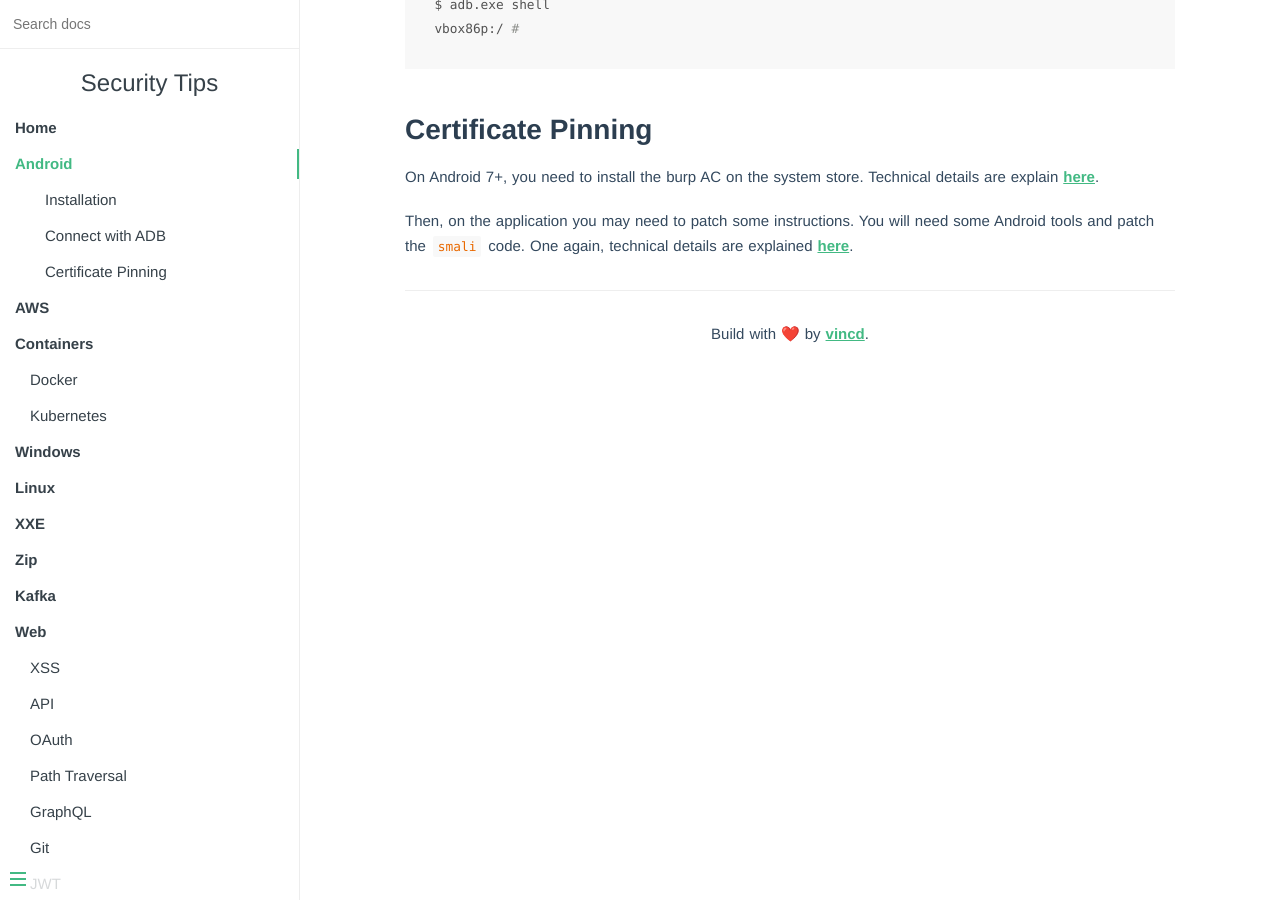
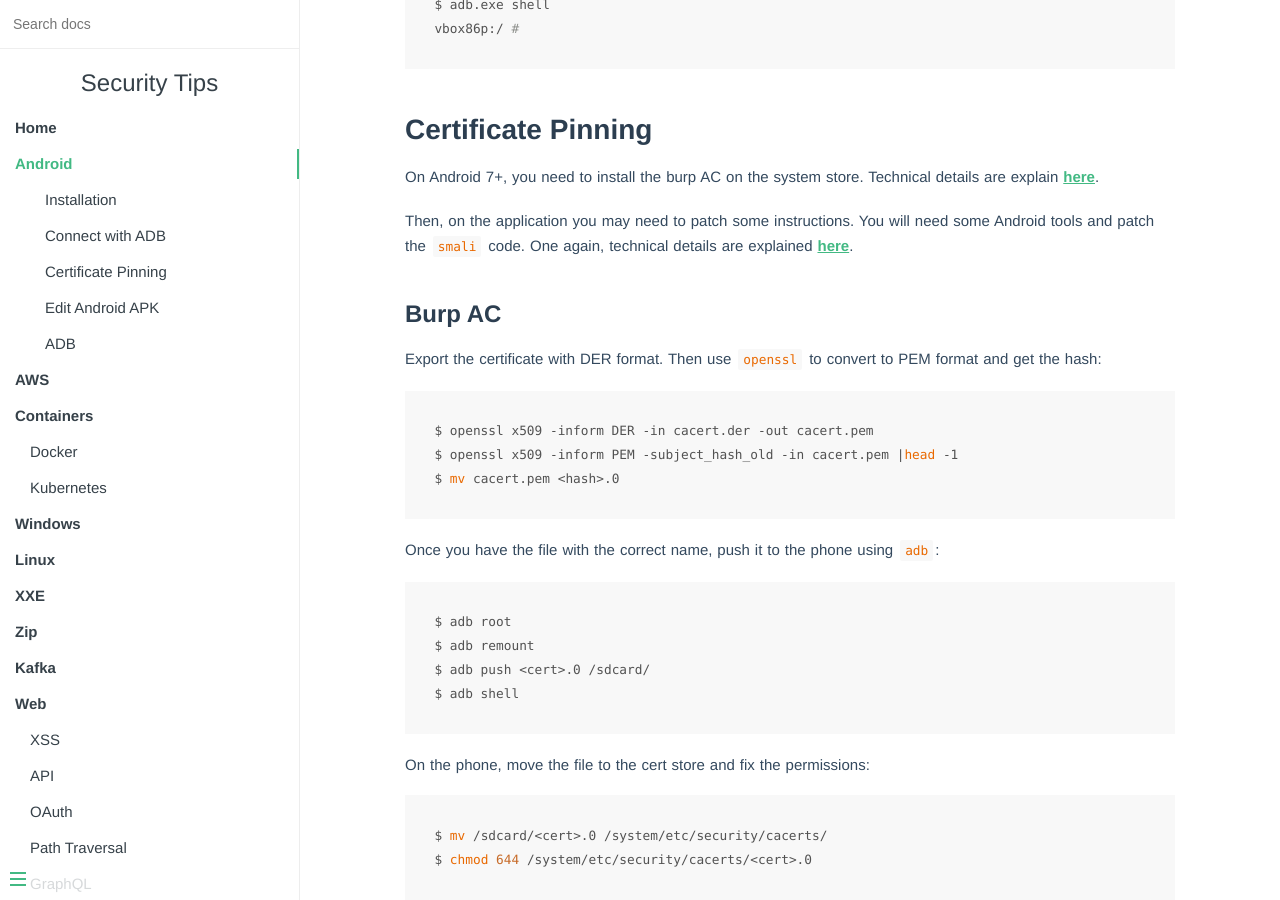
Before and after one commit to vincd/security-tips, an MkDocs documentation site: the page built from docs/android.md, in a window 1280 px wide and 900 px high, scrolled down 572 px. Built offline with MkDocs 1.6.1, drawn with Linux system fonts in a browser that asks for light colours; some of the changed text lies outside the part shown.

Commit message:
Add Android tips

````diff
--- a/docs/android.md
+++ b/docs/android.md
@@ -30,3 +30,67 @@ are explain [here](https://blog.jeroenhd.nl/article/android-7-nougat-and-certifi
 Then, on the application you may need to patch some instructions. You will need
 some Android tools and patch the `smali` code. One again, technical details are
 explained [here](https://medium.com/@felipecsl/bypassing-certificate-pinning-on-android-for-fun-and-profit-1b0d14beab2b).
+
+### Burp AC
+Export the certificate with DER format. Then use `openssl` to convert to PEM format
+and get the hash:
+
+```bash
+$ openssl x509 -inform DER -in cacert.der -out cacert.pem
+$ openssl x509 -inform PEM -subject_hash_old -in cacert.pem |head -1
+$ mv cacert.pem <hash>.0
+```
+
+Once you have the file with the correct name, push it to the phone using `adb`:
+
+```bash
+$ adb root
+$ adb remount
+$ adb push <cert>.0 /sdcard/
+$ adb shell
+```
+
+
+On the phone, move the file to the cert store and fix the permissions:
+
+```bash
+$ mv /sdcard/<cert>.0 /system/etc/security/cacerts/
+$ chmod 644 /system/etc/security/cacerts/<cert>.0
+```
+
+Then you need to reboot the device (`adb reboot`). After the device reboots,
+check if everything is fine in `Settings / Security / Trusted Credentials`. You
+should show a new "Portswigger CA" as a system trusted CA.
+
+
+## Edit Android APK
+
+
+### Edit an APK file using apktool
+```bash
+$ apktool d example/ -o example.unaligned.apk
+```
+
+Then when you finished to edit the files (smali, AndroidManifest, ...) you can
+recompile and sign the new apk file.
+
+```bash
+$ apktool b example/ -o example.unaligned.apk
+$ jarsigner -verbose -sigalg MD5withRSA -digestalg SHA1 -keystore ~/.android/debug.keystore -storepass android example.unaligned.apk androiddebugkey
+$ zipalign -v 4 example.unaligned.apk example.smali.apk
+```
+
+## ADB
+
+### List packages
+```bash
+$ adb shell pm list packages
+```
+
+
+### Install application
+```bash
+$ adb shell settings put global verifier_verify_adb_installs 0
+# adb shell settings put global package_verifier_enable 0
+$ adb install <app.apk>
+```
````
